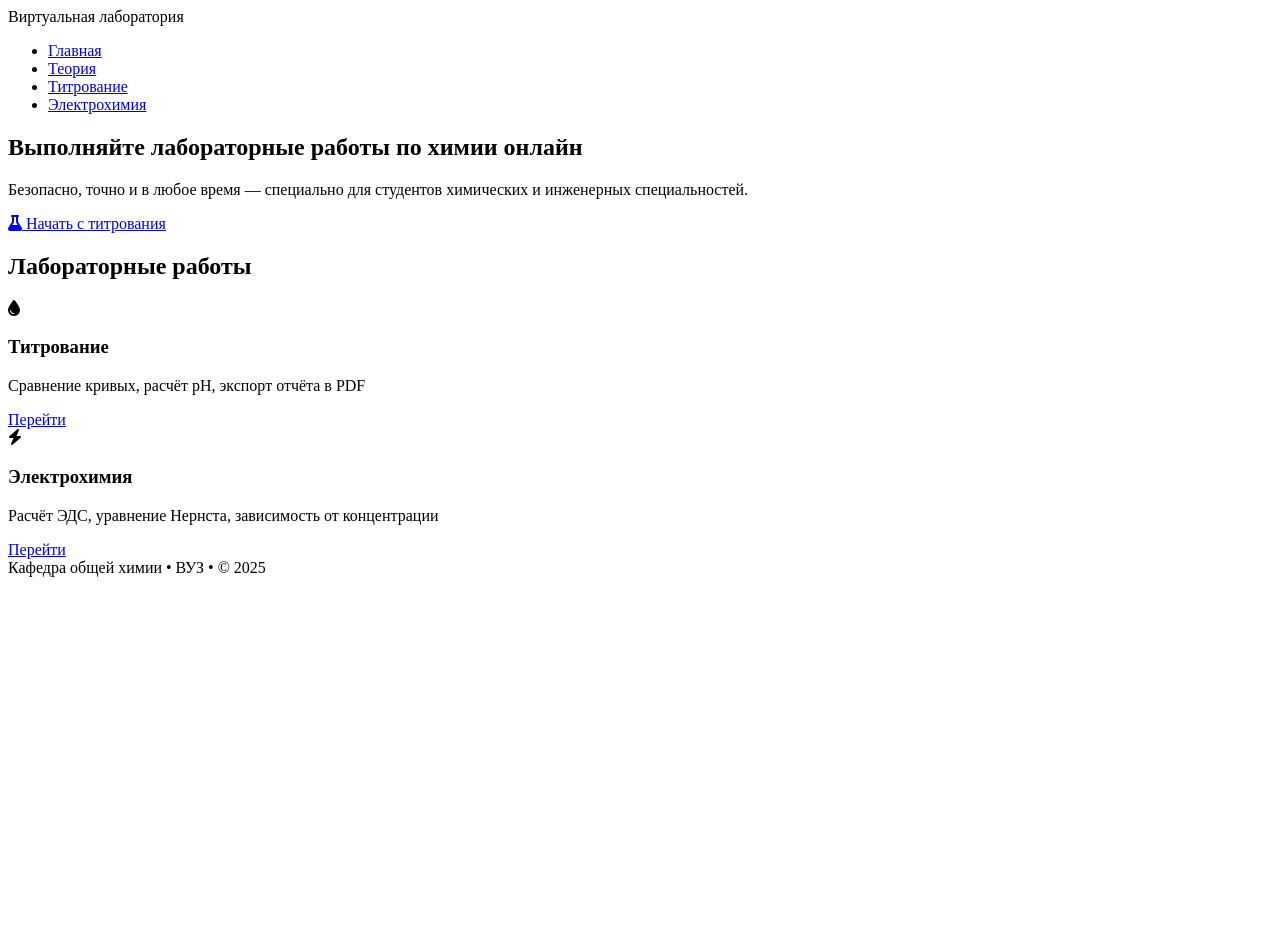
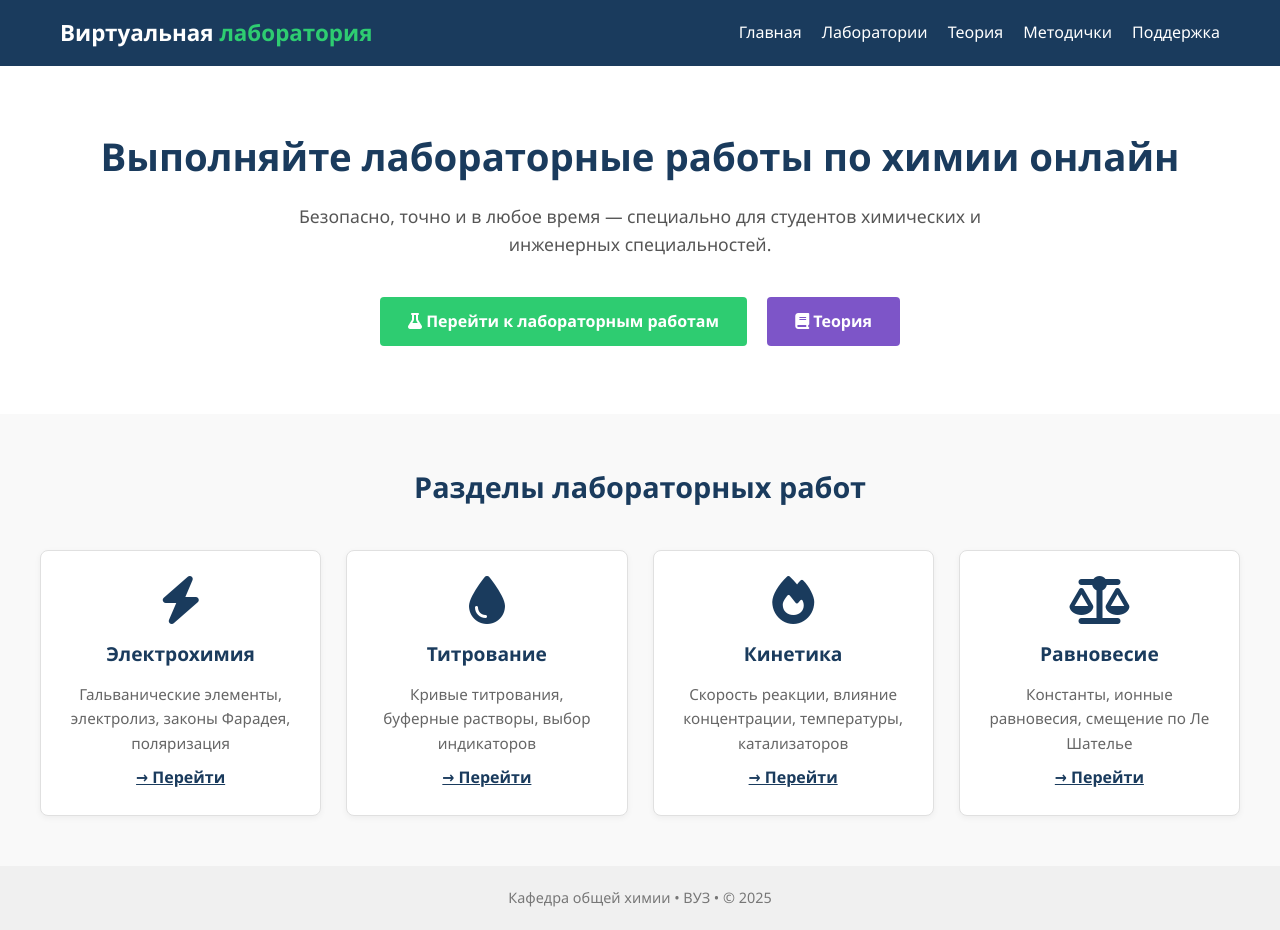
Before and after one commit to darinazhusupova5-sketch/cheml.io, a plain HTML site: page index.html in a window 1280 px wide. Before the commit the page ends 800 px from the top, so only its background shows below. Drawn offline with Linux system fonts and the light colour scheme.

Commit message:
Update index.html

```diff
--- a/index.html
+++ b/index.html
@@ -1,60 +1,224 @@
 <!DOCTYPE html>
 <html lang="ru">
 <head>
-  <meta charset="UTF-8" />
-  <meta name="viewport" content="width=device-width, initial-scale=1.0"/>
+  <meta charset="UTF-8">
+  <meta name="viewport" content="width=device-width, initial-scale=1.0">
   <title>Виртуальная лаборатория по химии</title>
-  <link rel="stylesheet" href="css/main.css">
   <link rel="stylesheet" href="https://cdnjs.cloudflare.com/ajax/libs/font-awesome/6.5.0/css/all.min.css">
+  <style>
+    * {
+      margin: 0;
+      padding: 0;
+      box-sizing: border-box;
+    }
+    body {
+      font-family: 'Segoe UI', Tahoma, Geneva, Verdana, sans-serif;
+      line-height: 1.6;
+      color: #2c3e50;
+      background-color: #fff;
+    }
+    header {
+      background: #1a3b5d;
+      color: white;
+      padding: 15px 0;
+    }
+    .header-content {
+      max-width: 1200px;
+      margin: 0 auto;
+      display: flex;
+      justify-content: space-between;
+      align-items: center;
+      padding: 0 20px;
+    }
+    .logo {
+      font-size: 1.4rem;
+      font-weight: bold;
+    }
+    .logo span { color: #2ecc71; }
+    nav ul {
+      display: flex;
+      list-style: none;
+      gap: 20px;
+    }
+    nav a {
+      color: white;
+      text-decoration: none;
+      font-weight: 500;
+    }
+    nav a:hover {
+      color: #2ecc71;
+    }
+
+    /* Hero */
+    .hero {
+      text-align: center;
+      padding: 60px 20px;
+      background: white;
+    }
+    .hero h1 {
+      font-size: 2.4rem;
+      color: #1a3b5d;
+      margin-bottom: 15px;
+    }
+    .hero p {
+      font-size: 1.1rem;
+      color: #555;
+      max-width: 700px;
+      margin: 0 auto 30px;
+    }
+    .btn {
+      display: inline-block;
+      padding: 12px 28px;
+      margin: 8px;
+      text-decoration: none;
+      border-radius: 4px;
+      font-weight: bold;
+      transition: all 0.3s;
+    }
+    .btn.green {
+      background: #2ecc71;
+      color: white;
+    }
+    .btn.green:hover {
+      background: #27ae60;
+    }
+    .btn.purple {
+      background: #7d55c8;
+      color: white;
+    }
+    .btn.purple:hover {
+      background: #6a45b0;
+    }
+
+    /* Разделы */
+    .sections {
+      padding: 50px 20px;
+      background: #f9f9f9;
+    }
+    .section-title {
+      text-align: center;
+      margin-bottom: 40px;
+      color: #1a3b5d;
+      font-size: 1.8rem;
+    }
+    .cards {
+      display: grid;
+      grid-template-columns: repeat(auto-fit, minmax(260px, 1fr));
+      gap: 25px;
+      max-width: 1200px;
+      margin: 0 auto;
+    }
+    .card {
+      background: white;
+      border: 1px solid #e0e0e0;
+      border-radius: 8px;
+      padding: 25px;
+      text-align: center;
+      box-shadow: 0 2px 6px rgba(0,0,0,0.05);
+      transition: transform 0.3s;
+    }
+    .card:hover {
+      transform: translateY(-5px);
+    }
+    .card i {
+      font-size: 3rem;
+      color: #1a3b5d;
+      margin-bottom: 15px;
+    }
+    .card h3 {
+      margin-bottom: 12px;
+      color: #1a3b5d;
+      font-size: 1.2rem;
+    }
+    .card p {
+      font-size: 0.95rem;
+      color: #666;
+    }
+
+    /* Подвал */
+    footer {
+      text-align: center;
+      padding: 20px;
+      color: #777;
+      font-size: 0.9rem;
+      background: #f0f0f0;
+    }
+
+    @media (max-width: 768px) {
+      .header-content {
+        flex-direction: column;
+        gap: 15px;
+        text-align: center;
+      }
+      nav ul {
+        justify-content: center;
+        flex-wrap: wrap;
+      }
+      .hero h1 { font-size: 1.8rem; }
+      .section-title { font-size: 1.5rem; }
+    }
+  </style>
 </head>
 <body>
 
+  <!-- Шапка -->
   <header>
-    <div class="container header-content">
+    <div class="header-content">
       <div class="logo">Виртуальная <span>лаборатория</span></div>
       <nav>
         <ul>
-          <li><a href="index.html" class="active">Главная</a></li>
+          <li><a href="index.html">Главная</a></li>
+          <li><a href="index.html#labs">Лаборатории</a></li>
           <li><a href="theory.html">Теория</a></li>
-          <li><a href="labs/titration.html">Титрование</a></li>
-          <li><a href="labs/electrochemistry.html">Электрохимия</a></li>
+          <li><a href="#">Методички</a></li>
+          <li><a href="#">Поддержка</a></li>
         </ul>
       </nav>
     </div>
   </header>
 
+  <!-- Hero -->
   <section class="hero">
-    <div class="container">
     <h1>Выполняйте лабораторные работы по химии онлайн</h1>
     <p>Безопасно, точно и в любое время — специально для студентов химических и инженерных специальностей.</p>
-      <a href="labs/titration.html" class="btn"><i class="fas fa-flask"></i> Начать с титрования</a>
-    </div>
+    <a href="#labs" class="btn green"><i class="fas fa-flask"></i> Перейти к лабораторным работам</a>
+    <a href="theory.html" class="btn purple"><i class="fas fa-book"></i> Теория</a>
   </section>
 
-  <section class="labs" id="labs">
-    <div class="container">
-      <h2 class="section-title">Лабораторные работы</h2>
+  <!-- Разделы -->
+  <section class="sections" id="labs">
+    <h2 class="section-title">Разделы лабораторных работ</h2>
     <div class="cards">
+      <div class="card">
+        <i class="fas fa-bolt"></i>
+        <h3>Электрохимия</h3>
+        <p>Гальванические элементы, электролиз, законы Фарадея, поляризация</p>
+        <a href="electrochemistry.html" style="display:block; margin-top:10px; color:#1a3b5d; font-weight:bold;">→ Перейти</a>
+      </div>
       <div class="card">
         <i class="fas fa-tint"></i>
         <h3>Титрование</h3>
-          <p>Сравнение кривых, расчёт pH, экспорт отчёта в PDF</p>
-          <a href="labs/titration.html" class="btn small">Перейти</a>
+        <p>Кривые титрования, буферные растворы, выбор индикаторов</p>
+        <a href="titration.html" style="display:block; margin-top:10px; color:#1a3b5d; font-weight:bold;">→ Перейти</a>
       </div>
       <div class="card">
-          <i class="fas fa-bolt"></i>
-          <h3>Электрохимия</h3>
-          <p>Расчёт ЭДС, уравнение Нернста, зависимость от концентрации</p>
-          <a href="labs/electrochemistry.html" class="btn small">Перейти</a>
+        <i class="fas fa-fire"></i>
+        <h3>Кинетика</h3>
+        <p>Скорость реакции, влияние концентрации, температуры, катализаторов</p>
+        <a href="kinetics.html" style="display:block; margin-top:10px; color:#1a3b5d; font-weight:bold;">→ Перейти</a>
       </div>
+      <div class="card">
+        <i class="fas fa-balance-scale"></i>
+        <h3>Равновесие</h3>
+        <p>Константы, ионные равновесия, смещение по Ле Шателье</p>
+        <a href="solubility.html" style="display:block; margin-top:10px; color:#1a3b5d; font-weight:bold;">→ Перейти</a>
       </div>
     </div>
   </section>
 
+  <!-- Подвал -->
   <footer>
-    <div class="container">
     Кафедра общей химии • ВУЗ • © 2025
-    </div>
   </footer>
 
 </body>
```
Lines whose indentation alone changed are shown as unchanged.
